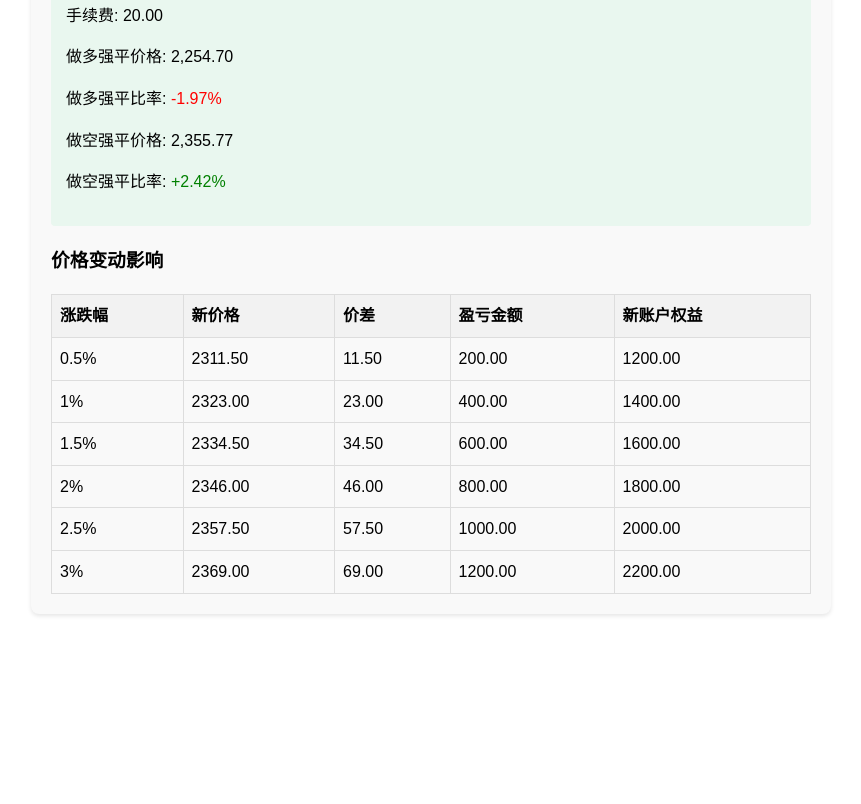
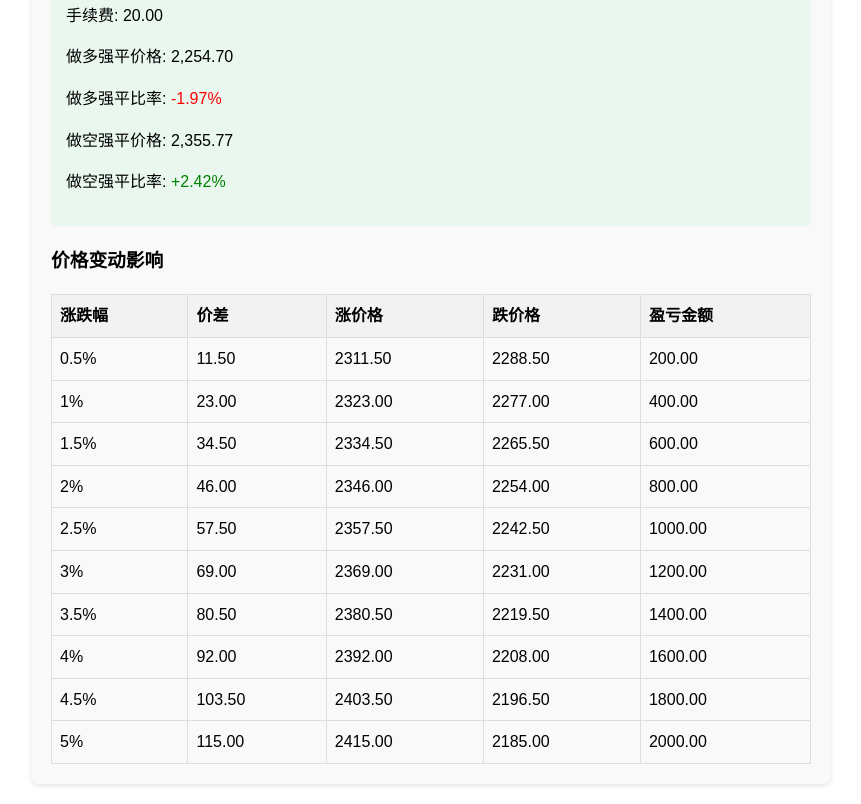
Before and after one commit to lhcdyd/hy, a plain HTML site: page index.html in a window 1280 px wide. Shown: the part 837-1641 px from the top of the page, without its empty margins (209-1070 px from the left). Before the commit the page ends 1471 px from the top, so only its background shows below. Drawn offline with Linux system fonts and the light colour scheme.

Commit message:
index.html

```diff
--- a/index.html
+++ b/index.html
@@ -143,10 +143,11 @@
                 <thead>
                     <tr>
                         <th>涨跌幅</th>
-                        <th>新价格</th>
-						<th>价差</th>
+			<th>价差</th>
+                        <th>涨价格</th>
+			<th>跌价格</th>
                         <th>盈亏金额</th>
-                        <th>新账户权益</th>
+
                     </tr>
                 </thead>
                 <tbody>
@@ -199,24 +200,26 @@
         }
 
         function generatePriceChangeTable(entryPrice, positionSize, initialEquity) {
-            const changes = [0.5, 1, 1.5, 2,  2.5, 3];
+            const changes = [0.5,  1, 1.5, 2, 2.5, 3, 3.5,4,4.5,5];
             const tableBody = document.querySelector('#priceChangeTable tbody');
             tableBody.innerHTML = '';
 
             changes.forEach(change => {
                 const changePercent = change / 100;
-                const newPrice = entryPrice * (1 + changePercent);
-				const jc = newPrice - entryPrice;
-                const pnl = positionSize * (newPrice - entryPrice);
-                const newEquity = initialEquity + pnl;
+                const Priceup = entryPrice * (1 + changePercent);
+				const Pricedown = entryPrice * (1 - changePercent);
+				const jc = Priceup - entryPrice;
+                const pnl = positionSize * (Priceup - entryPrice);
+
 
                 const row = document.createElement('tr');
                 row.innerHTML = `
                     <td>${change}%</td>
-                    <td>${newPrice.toFixed(2)}</td>
 					<td>${jc.toFixed(2)}</td>
+                    <td>${Priceup.toFixed(2)}</td>
+					<td>${Pricedown.toFixed(2)}</td>
                     <td>${pnl.toFixed(2)}</td>
-                    <td>${newEquity.toFixed(2)}</td>
+
                 `;
                 tableBody.appendChild(row);
             });
```
